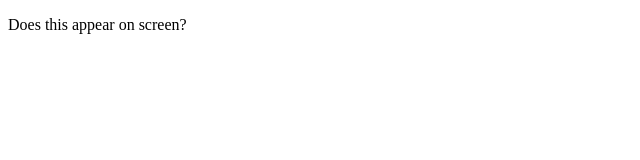
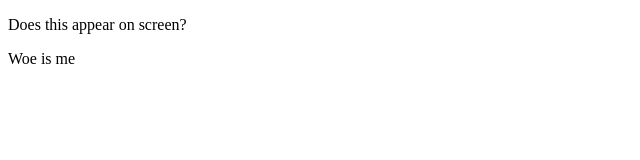
Before and after one commit to tenglin2/tenglin2.github.io, a plain HTML site: page index.html in a window 1280 px wide. Shown: the full height of the page, 0-640 px from the left. Drawn offline with Linux system fonts and the light colour scheme.

Commit message:
Added a test line

```diff
--- a/index.html
+++ b/index.html
@@ -8,5 +8,8 @@
   <p>
     Does this appear on screen?
   </p>
+  <p>
+    Woe is me
+  </p>
 </body>
 </html>
```
